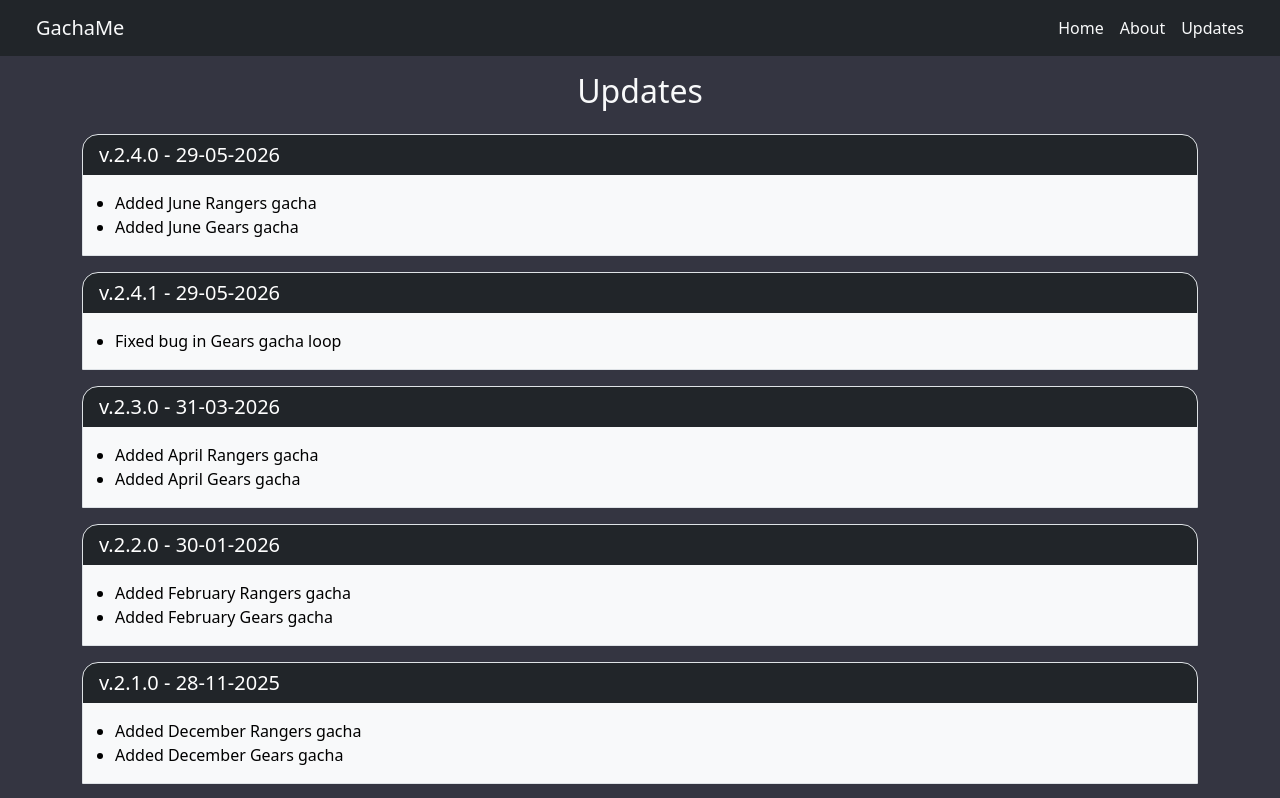
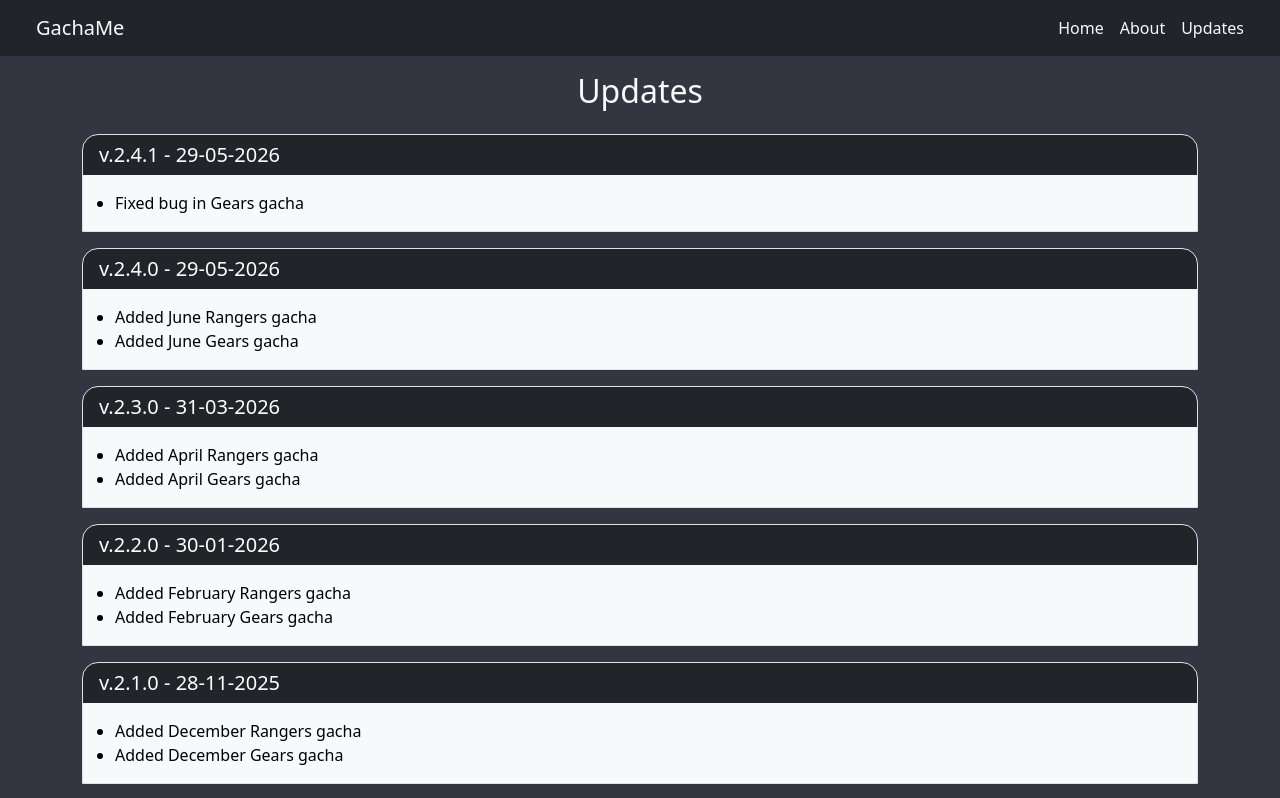
Before and after one commit to ArnutDev/gachame-react-remake, a React (Vite) app: page /updates in a window 1280 px wide. Shown: the top 798 px of the page. Built offline with nearby package versions, Linux system fonts and the light colour scheme.

Commit message:
fix sort change-log by version

```diff
--- a/public/assets/json-data/change-log.json
+++ b/public/assets/json-data/change-log.json
@@ -171,7 +171,7 @@
         "version": "2.4.1",
         "date": "29-05-2026",
         "changes": [
-            "Fixed bug in Gears gacha loop"
+            "Fixed bug in Gears gacha"
         ]
     }
 ]
--- a/src/pages/UpdatesPage.jsx
+++ b/src/pages/UpdatesPage.jsx
@@ -5,9 +5,11 @@ export default function Updates(){
     const [dayB, monthB, yearB] = b.date.split("-");
     const dateA = new Date(`${yearA}-${monthA}-${dayA}`);
     const dateB = new Date(`${yearB}-${monthB}-${dayB}`);
-    return dateB - dateA;
+    if (dateB - dateA !== 0) {
+      return dateB - dateA;
+    }
+    return b.version.localeCompare(a.version, undefined, { numeric: true, sensitivity: 'base' });
   });
-
   return (
 
     <div className="container my-3">
```
